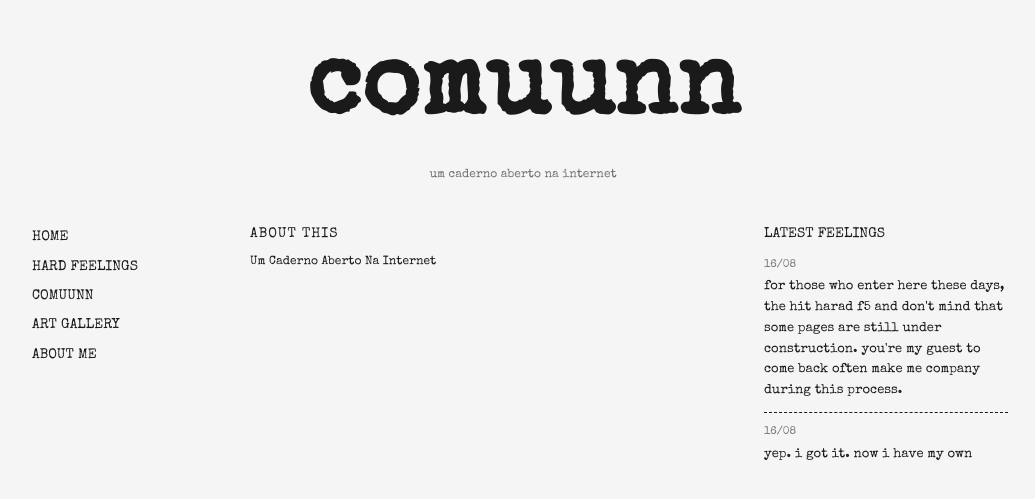
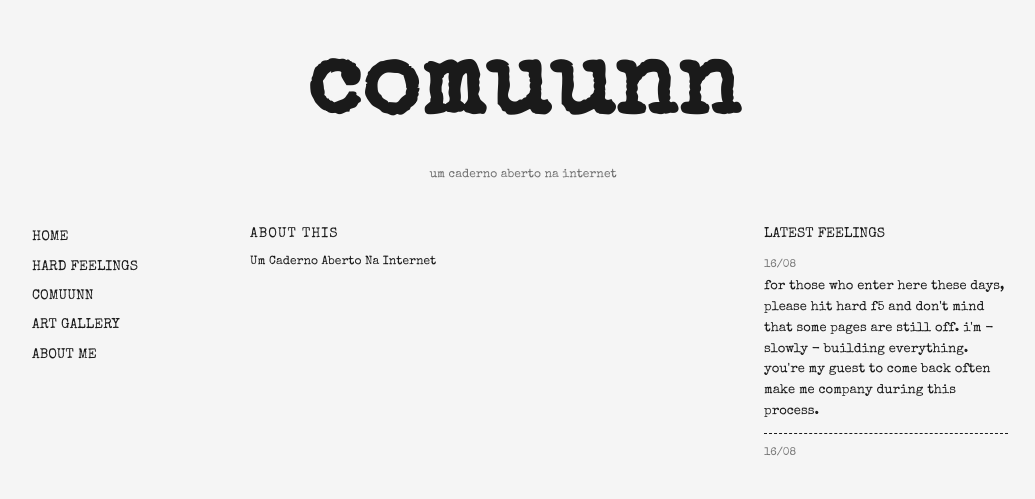
Before and after one commit to guiolhermer/comuunn, a Jekyll site: the page built from index.html, in a window 1280 px wide. Shown: the top 499 px of the page, without its empty margins (117-1152 px from the left). Built offline with Jekyll 4.4.1, drawn with Linux system fonts in a browser that asks for light colours.

Commit message:
fix: correct text in feelings.yml for clarity and accuracy

```diff
--- a/_data/feelings.yml
+++ b/_data/feelings.yml
@@ -7,4 +7,4 @@
 - date: 2026-08-16
   text: "yep. i got it. now I have my own twewwtter."
 - date: 2026-08-16
-  text: "for those who enter here these days, the hit harad f5 and don't mind that some pages are still under construction. you're my guest to come back often make me company during this process."
+  text: "for those who enter here these days, please hit hard f5 and don't mind that some pages are still off. i'm - slowly - building everything. you're my guest to come back often make me company during this process."
```
